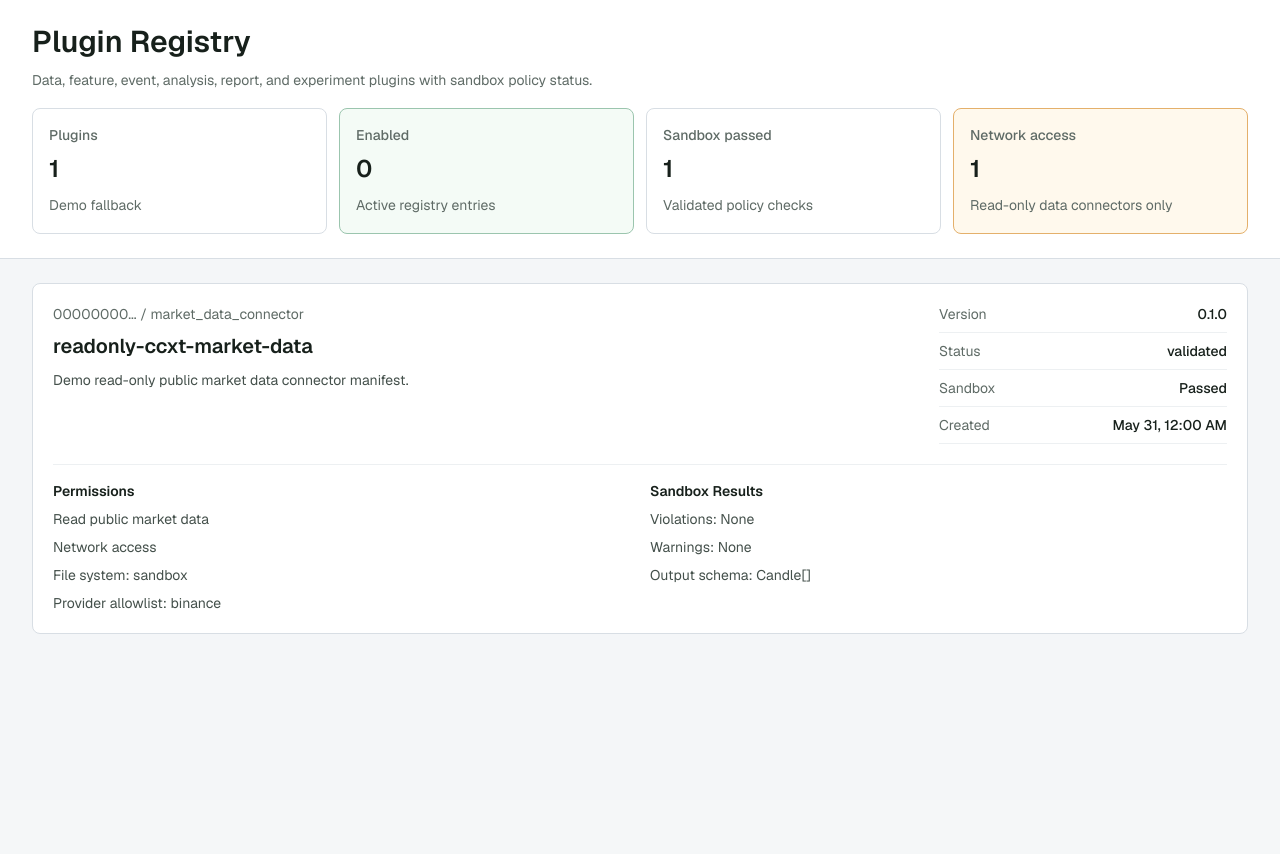
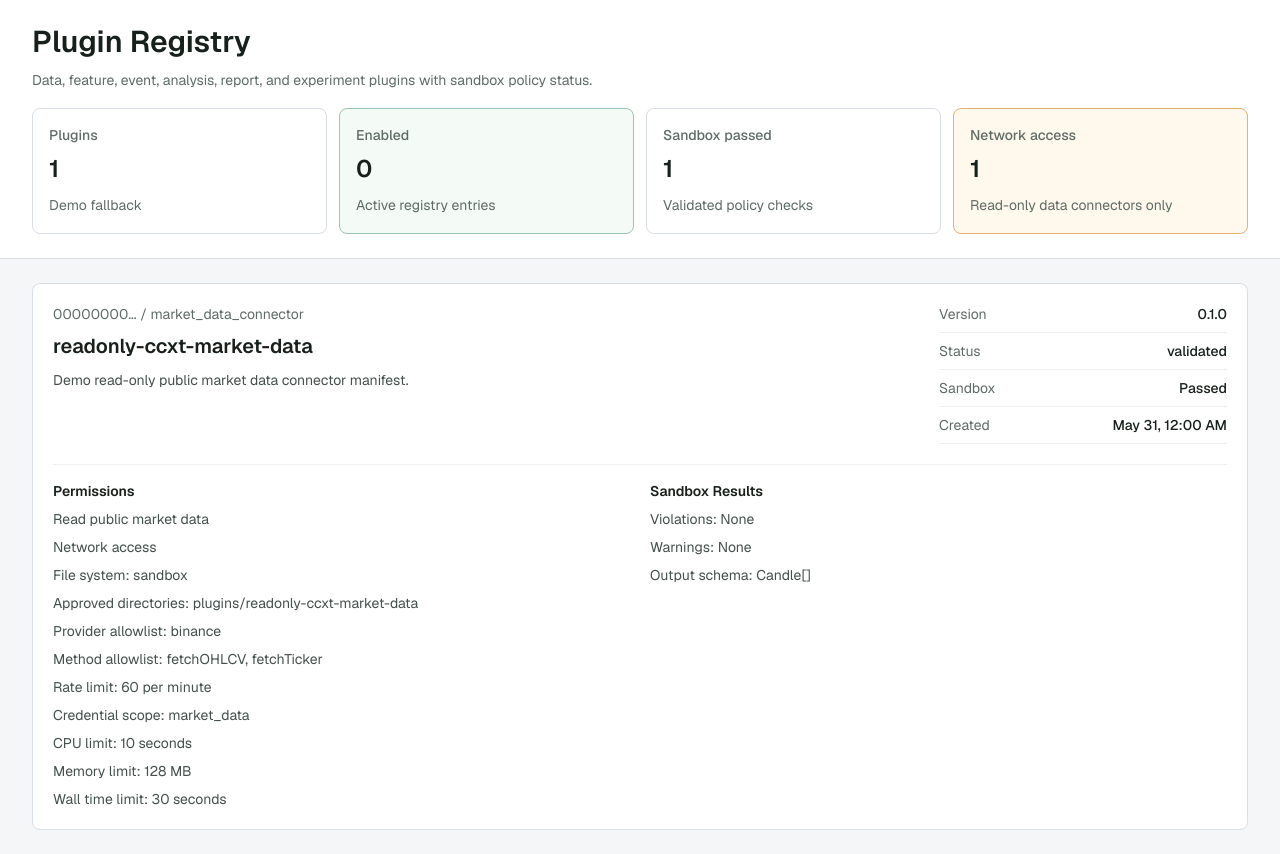
Before and after one commit to QianFuv/Tiko, a Next.js app in the folder app/: page /plugins in a window 1280 px wide. Before the commit the page ends 800 px from the top, so only its background shows below. Built offline with nearby package versions, Linux system fonts and the light colour scheme; no server answers.

Commit message:
feat(frontend): show plugin sandbox bounds

```diff
--- a/app/src/app/plugins/page.tsx
+++ b/app/src/app/plugins/page.tsx
@@ -181,7 +181,38 @@ function buildPermissionLabels(permissions: PluginPermissions): string[] {
     permissions.write_orders ? "Write orders" : null,
     permissions.network_access ? "Network access" : null,
     `File system: ${permissions.file_system_access}`,
-    `Provider allowlist: ${permissions.provider_allowlist.join(", ") || "None"}`,
+    `Approved directories: ${formatList(permissions.approved_directories)}`,
+    `Provider allowlist: ${formatList(permissions.provider_allowlist)}`,
+    `Method allowlist: ${formatList(permissions.methods_allowlist)}`,
+    `Rate limit: ${formatLimit(permissions.rate_limit_per_minute, "per minute")}`,
+    `Credential scope: ${permissions.credential_scope}`,
+    `CPU limit: ${formatLimit(permissions.cpu_time_limit_seconds, "seconds")}`,
+    `Memory limit: ${formatLimit(permissions.memory_limit_mb, "MB")}`,
+    `Wall time limit: ${formatLimit(
+      permissions.wall_time_limit_seconds,
+      "seconds",
+    )}`,
   ];
   return labels.filter((label): label is string => label !== null);
 }
+
+/**
+ * Format a string allowlist for compact display.
+ *
+ * @param values - Values to display.
+ * @returns Comma-separated values or an empty marker.
+ */
+function formatList(values: string[]): string {
+  return values.length > 0 ? values.join(", ") : "None";
+}
+
+/**
+ * Format an optional numeric sandbox limit.
+ *
+ * @param value - Numeric limit value.
+ * @param unit - Unit label.
+ * @returns Human-readable limit text.
+ */
+function formatLimit(value: number | null, unit: string): string {
+  return value === null ? "None" : `${value} ${unit}`;
+}
--- a/app/src/lib/api-client.tsx
+++ b/app/src/lib/api-client.tsx
@@ -1388,11 +1388,24 @@ function buildDemoPlugins(): PluginRegistryEntry[] {
           write_orders: false,
           network_access: true,
           file_system_access: "sandbox",
+          approved_directories: ["plugins/readonly-ccxt-market-data"],
           provider_allowlist: ["binance"],
+          methods_allowlist: ["fetchOHLCV", "fetchTicker"],
+          rate_limit_per_minute: 60,
+          credential_scope: "market_data",
+          cpu_time_limit_seconds: 10,
+          memory_limit_mb: 128,
+          wall_time_limit_seconds: 30,
         },
-        inputs: ["symbol", "timeframe"],
+        inputs: ["symbol", "timeframe", "as_of"],
         output_schema: "Candle[]",
-        tests: ["public methods only"],
+        tests: [
+          "test_schema_valid",
+          "test_no_write_orders",
+          "test_network_policy",
+          "test_approved_directories",
+          "test_resource_limits",
+        ],
       },
       sandbox_result: {
         passed: true,
--- a/app/src/lib/types.tsx
+++ b/app/src/lib/types.tsx
@@ -211,7 +211,14 @@ export type PluginPermissions = {
   write_orders: boolean;
   network_access: boolean;
   file_system_access: "none" | "sandbox" | "readonly";
+  approved_directories: string[];
   provider_allowlist: string[];
+  methods_allowlist: string[];
+  rate_limit_per_minute: number | null;
+  credential_scope: "none" | "market_data";
+  cpu_time_limit_seconds: number | null;
+  memory_limit_mb: number | null;
+  wall_time_limit_seconds: number | null;
 };
 
 export type PluginManifest = {
```
